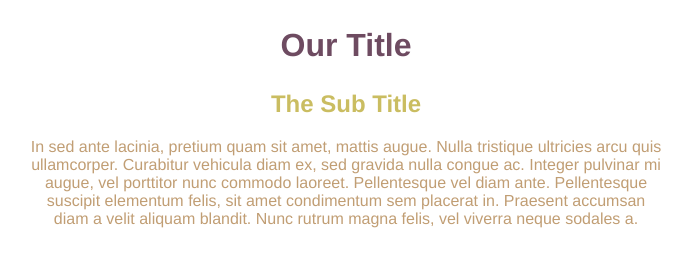
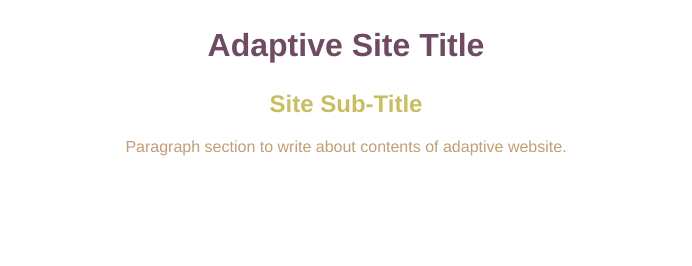
Before and after one commit to AsiaYapD/adaptive-site-test, a plain HTML site: page index.html in a window 1280 px wide. Shown: the whole page, without its empty margins (294-986 px from the left). Drawn offline with Linux system fonts and the light colour scheme.

Commit message:
Update index.html

```diff
--- a/index.html
+++ b/index.html
@@ -10,9 +10,9 @@
 <body>
 
 <section>
-    <h1>Our Title</h1>
-    <h2>The Sub Title</h2>
-    <p>In sed ante lacinia, pretium quam sit amet, mattis augue. Nulla tristique ultricies arcu quis ullamcorper. Curabitur vehicula diam ex, sed gravida nulla congue ac. Integer pulvinar mi augue, vel porttitor nunc commodo laoreet. Pellentesque vel diam ante. Pellentesque suscipit elementum felis, sit amet condimentum sem placerat in. Praesent accumsan diam a velit aliquam blandit. Nunc rutrum magna felis, vel viverra neque sodales a.</p>
+    <h1>Adaptive Site Title</h1>
+    <h2>Site Sub-Title</h2>
+    <p>Paragraph section to write about contents of adaptive website.</p>
 </section>
 
 </body>
```
